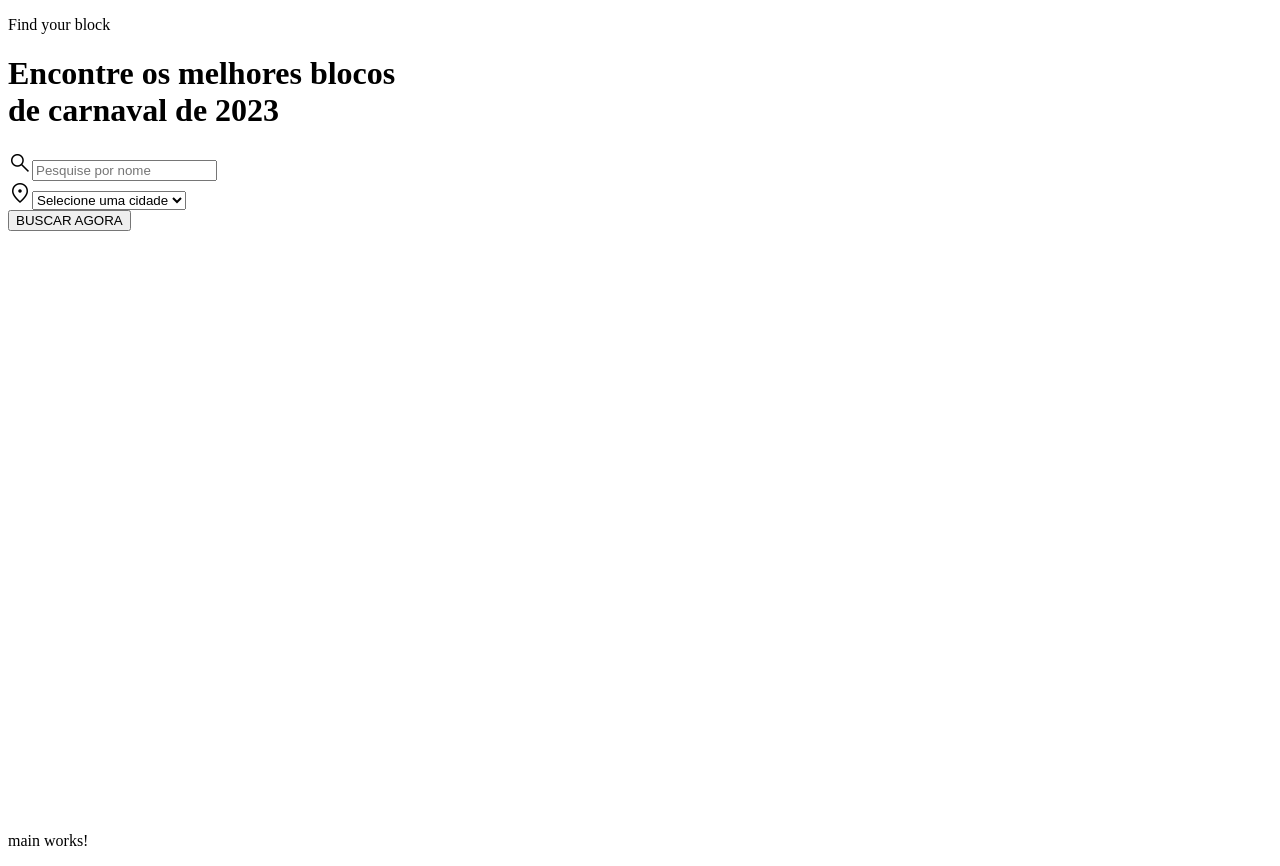
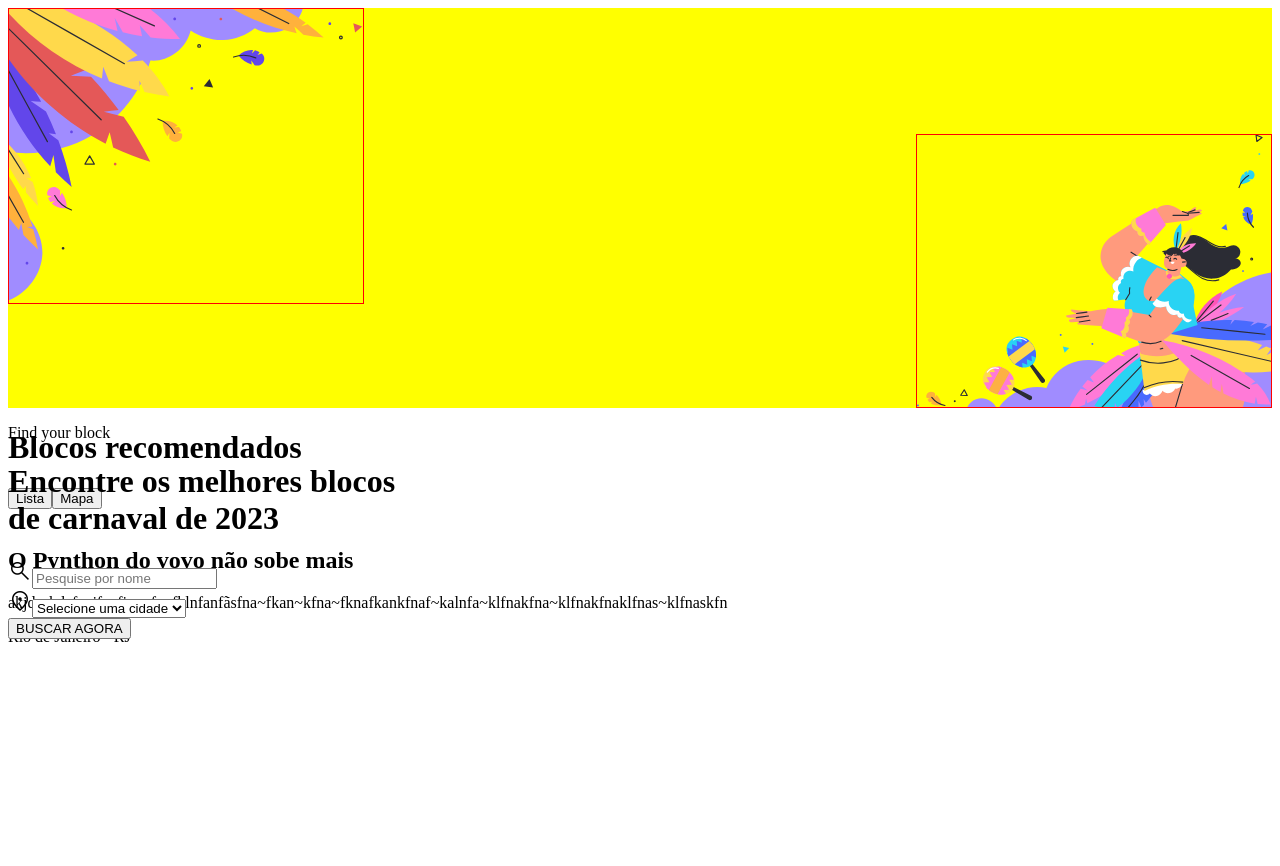
Before and after one commit to JennyLamego2022/Blocos_Carnaval, an Angular app: page / in a window 1280 px wide. After the commit the page ends 800 px from the top, so only its background shows below. Built offline with nearby package versions, Linux system fonts and the light colour scheme; a web font is replaced by a local one.

Commit message:
feat:adicionando imagens ao bg do header, criação do html main

```diff
--- a/src/app/header/header.component.css
+++ b/src/app/header/header.component.css
@@ -9,6 +9,45 @@
 
 .container{
   width: 100%;
-  height: 100vh;
-  background-color: var(--container-bg-color);
+  height: 50vh;
+  /* background-color: var(--container-bg-color);
+  background: url(../../assets/img/img_top.svg),url(../../assets/img/img_bottom.svg);
+  background-repeat: no-repeat;
+  background-size: cover; */
 }
+
+.img{
+  width: 100%;
+  height: 50vh;
+  display: flex;
+  flex-direction: row;
+  justify-content: space-between;
+  align-content: space-between;
+  background-color: yellow;
+  position: relative;
+
+}
+
+#carnaval1, #carnaval2{
+  width: 28%;
+  border: 1px solid red;
+
+}
+#carnaval1{
+  position: absolute;
+  object-fit: 50%;
+  top: 0;
+  left: 0;
+}
+
+#carnaval2{
+  position: absolute;
+  object-fit: 50%;
+  bottom: 0;
+  right: 0;
+}
+
+.busca{
+  position: absolute;
+
+}
--- a/src/app/header/header.component.html
+++ b/src/app/header/header.component.html
@@ -1,4 +1,9 @@
 <div class="container">
+  <div class="img">
+    <img id= "carnaval1" src="../../assets/img/img_top.svg" alt="">
+    <img id= "carnaval2" src="../../assets/img/img_bottom.svg" alt="">
+  </div>
+
   <div class="busca">
     <div class="titulo">
       <p>Find your block</p>
--- a/src/app/main/main.component.html
+++ b/src/app/main/main.component.html
@@ -1 +1,18 @@
-<p>main works!</p>
+<div class="container">
+  <div>
+    <h1 class = "titulo">Blocos recomendados</h1>
+    <button>Lista</button>
+    <button>Mapa</button>
+  </div>
+  <div class="cards">
+    <div class="box-card">
+      <img src="" alt="">
+      <h2 class="sub-titulo">O Pynthon do vovo não sobe mais</h2>
+      <p class="descricao">akjdaskdafnajfnafjna~fa~fklnfanfãsfna~fkan~kfna~fknafkankfnaf~kalnfa~klfnakfna~klfnakfnaklfnas~klfnaskfn</p>
+      <div class="localizacao">
+        <span></span>
+        <p>Rio de Janeiro - RJ</p>
+      </div>
+    </div>
+  </div>
+</div>
```
